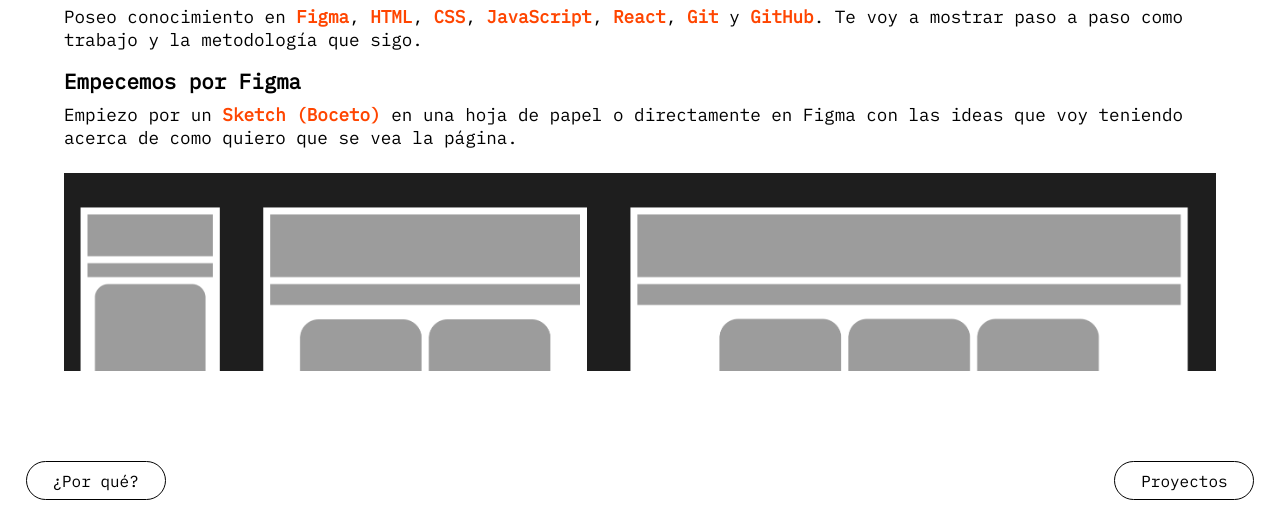
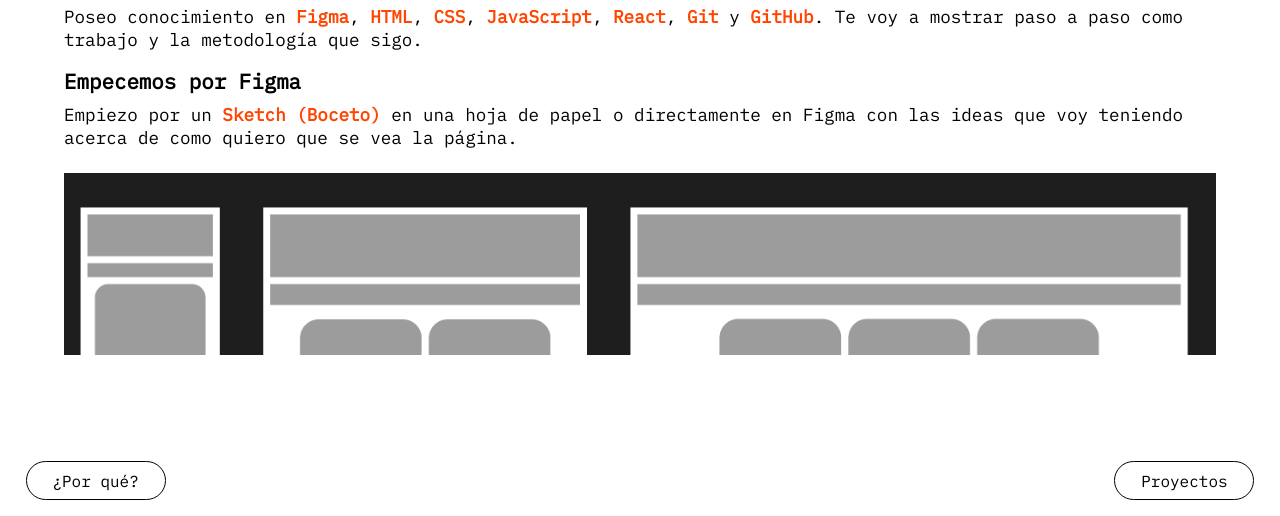
Before and after one commit to HTTPS-FranAguirre/portfolio, a plain HTML site: page como-lo-hago.html in a window 1280 px wide. Shown: the part 284-800 px from the top of the page. Drawn offline with Linux system fonts and the light colour scheme.

Commit message:
Haciendo una prueba de como se ve en el movil la modificacion del vh del content

```diff
--- a/como-lo-hago.css
+++ b/como-lo-hago.css
@@ -100,7 +100,7 @@ body {
     clip-path: polygon(50% 0, 100% 5%, 100% 100%, 0 100%, 0 5%);
     box-sizing: border-box;
     width: 90vw;
-    height: 67vh;
+    height: 65vh;
     overflow-y: auto;
     margin-top: 2vh;
 }
```
